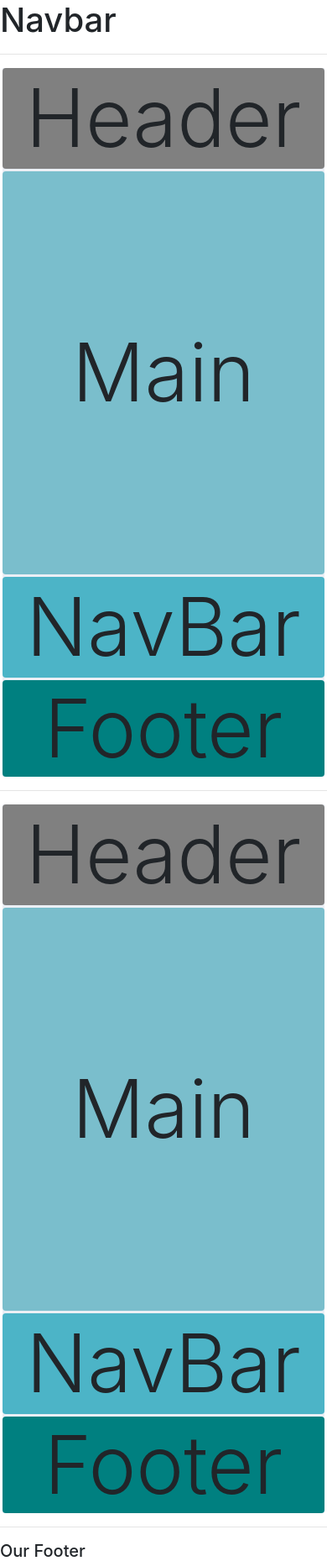
After one commit to romodulo/grid_project, a Django app: template gridWebsite/grid/templates/grid/websitecontainer.html in a window 390 px wide. The commit adds this page. Shown: the whole page at 84% size. Run offline with Django 3.2, Linux system fonts and the light colour scheme; the template is opened without the code that fills it, so the values that code supplies are empty; some libraries are stand-ins or nearby versions.

Commit message:
it's not working: media querry in static: main.css

```diff
--- a/gridWebsite/grid/templates/grid/main.html
+++ b/gridWebsite/grid/templates/grid/main.html
@@ -9,12 +9,26 @@
 	<link rel="stylesheet" href="https://stackpath.bootstrapcdn.com/bootstrap/4.5.0/css/bootstrap.min.css" integrity="sha384-9aIt2nRpC12Uk9gS9baDl411NQApFmC26EwAOH8WgZl5MYYxFfc+NcPb1dKGj7Sk" crossorigin="anonymous">
 </head>
 <body>
+	<h1>Navbar</h1>
+
+	<hr>
+		<div class=romels-container-container>
 			<div class="romels-container">
 				<header class="display-1 d-flex align-items-center justify-content-center rounded">Header</header>
 				<nav class="display-1 d-flex align-items-center justify-content-center rounded">NavBar</nav>
 				<main class="display-1 d-flex align-items-center justify-content-center rounded">Main</main>
 				<footer class="display-1 d-flex align-items-center justify-content-center rounded">Footer</footer>
 			</div>
+		</div>
+	<hr>
+
+	{% block container-content %}
+
+	{% endblock %}
+
+	<hr>
+	<h5>Our Footer</h5>
+
 
 	<script src="https://code.jquery.com/jquery-3.5.1.slim.min.js" integrity="sha384-DfXdz2htPH0lsSSs5nCTpuj/zy4C+OGpamoFVy38MVBnE+IbbVYUew+OrCXaRkfj" crossorigin="anonymous"></script>
 	<script src="https://cdn.jsdelivr.net/npm/popper.js@1.16.0/dist/umd/popper.min.js" integrity="sha384-Q6E9RHvbIyZFJoft+2mJbHaEWldlvI9IOYy5n3zV9zzTtmI3UksdQRVvoxMfooAo" crossorigin="anonymous"></script>
--- /dev/null
+++ b/gridWebsite/grid/templates/grid/websitecontainer.html
@@ -0,0 +1,12 @@
+{% extends 'grid/main.html'%}
+
+{% block container-content %}
+<div class=romels-container-container>
+	<div class="romels-container">
+		<header class="display-1 d-flex align-items-center justify-content-center rounded">Header</header>
+		<nav class="display-1 d-flex align-items-center justify-content-center rounded">NavBar</nav>
+		<main class="display-1 d-flex align-items-center justify-content-center rounded">Main</main>
+		<footer class="display-1 d-flex align-items-center justify-content-center rounded">Footer</footer>
+	</div>
+</div>
+{% endblock %}
--- a/gridWebsite/static/css/main.css
+++ b/gridWebsite/static/css/main.css
@@ -3,7 +3,9 @@
 	my main.css
 
 */
-
+body {
+	height:100vh;
+}
 .romels-container {
 	display:grid;
 	height:100vh;
@@ -61,8 +63,8 @@ footer {
 		grid-auto-rows: 0.4fr 0.4fr 2.2fr 1fr;
 		grid-template-areas:
 		"h"
+		"m"
 		"n"
-		"m"
 		"f"
 		;
 
```
Also changed, not shown: gridWebsite/grid/templates/grid/sublimenotes.html (added, +10 -0 lines), gridWebsite/grid/templates/grid/temporaryhtml.html (added, +11 -0 lines). Lines whose indentation alone changed are shown as unchanged.
